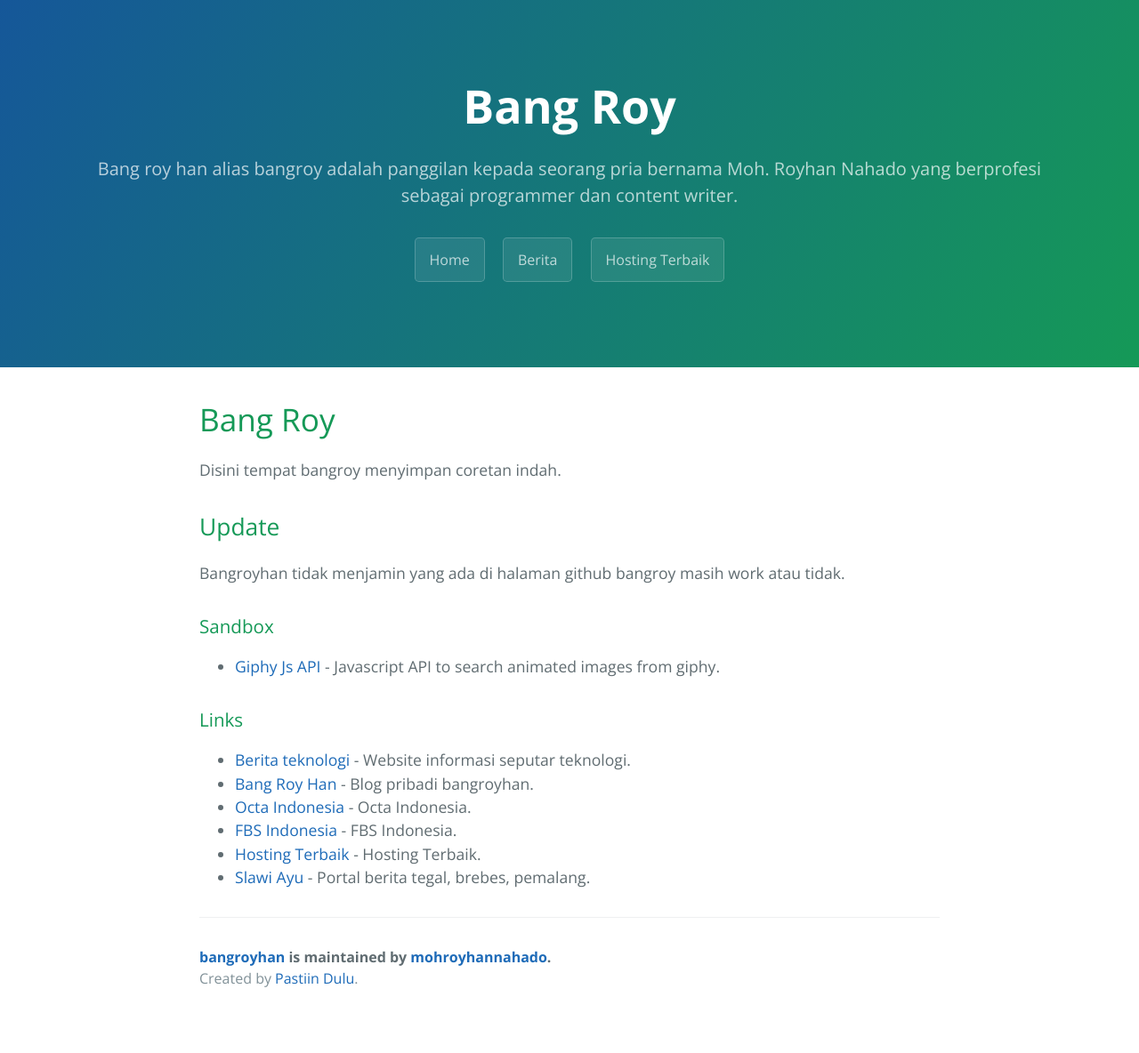
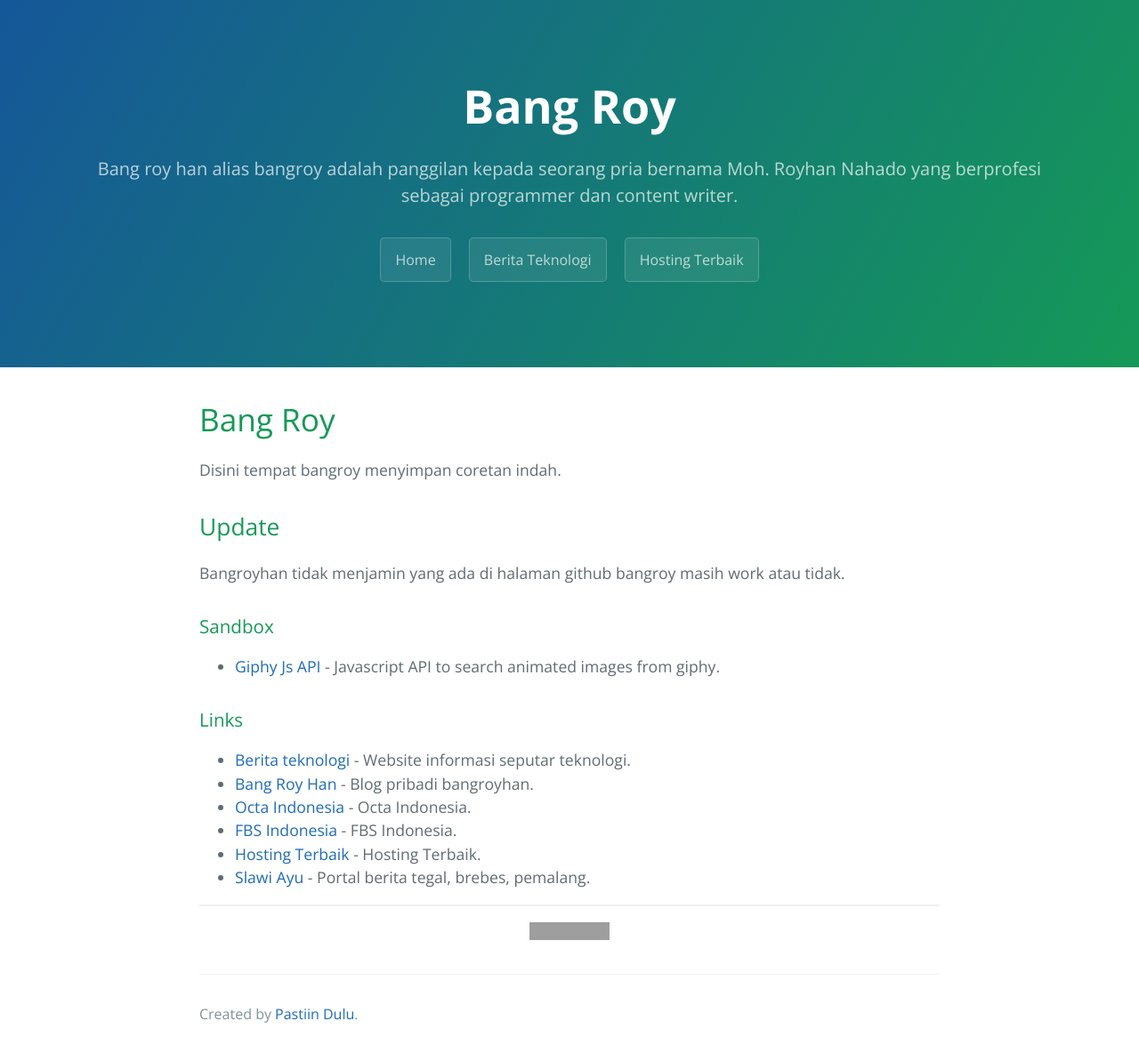
Before and after one commit to mohroyhannahado/bangroyhan, a Jekyll site: the page built from index.md, in a window 1280 px wide. Shown: the whole page at 89% size. Built offline with Jekyll 4.4.1, drawn with Linux system fonts in a browser that asks for light colours; our own code applies the rules of GitHub Pages for plain Markdown files; before the commit the page ends 1144 px from its top, so only the background shows below that; grey boxes are pictures that could not be loaded.

Commit message:
Update default.html

```diff
--- a/_layouts/default.html
+++ b/_layouts/default.html
@@ -8,6 +8,9 @@
     <meta name="theme-color" content="#157878">
     <meta name="apple-mobile-web-app-status-bar-style" content="black-translucent">
     <link rel="stylesheet" href="{{ '/assets/css/style.css?v=' | append: site.github.build_revision | relative_url }}">
+	<style>
+	.tengah{text-align: center;}
+	</style>
   </head>
   <body>
     <a id="skip-to-content" href="#content">Skip to the content.</a>
@@ -15,18 +18,16 @@
     <header class="page-header" role="banner">
       <h1 class="project-name">{{ page.title | default: site.title | default: site.github.repository_name }}</h1>
       <h2 class="project-tagline">{{ page.description | default: site.description | default: site.github.project_tagline }}</h2>
-        <a href="https://bangroyhan.pasti.in" class="btn" target="_blank">Home</a>
-        <a href="https://beritateknologi.id" class="btn" target="_blank">Berita</a>
-        <a href="/bangroyhan/hosting-terbaik.html" class="btn" target="_blank">Hosting Terbaik</a>
+        <a href="/bangroyhan/" class="btn">Home</a>
+        <a href="https://beritateknologi.id" class="btn" target="_blank">Berita Teknologi</a>
+        <a href="/bangroyhan/hosting-terbaik.html" class="btn">Hosting Terbaik</a>
     </header>
 
     <main id="content" class="main-content" role="main">
       {{ content }}
-
+<hr />
+<p class="tengah"><img src="https://s09.flagcounter.com/count2/mohroyhannahado/bg_FFFFFF/txt_000000/border_CCCCCC/columns_3/maxflags_70/viewers_BangRoyHan/labels_1/pageviews_1/flags_0/percent_0/" alt="statistik bangroyhan"></p>
       <footer class="site-footer">
-        {% if site.github.is_project_page %}
-          <span class="site-footer-owner"><a href="{{ site.github.repository_url }}">{{ site.github.repository_name }}</a> is maintained by <a href="{{ site.github.owner_url }}">{{ site.github.owner_name }}</a>.</span>
-        {% endif %}
         <span class="site-footer-credits">Created by <a href="https://www.pastiin.com">Pastiin Dulu</a>.</span>
       </footer>
     </main>
```
